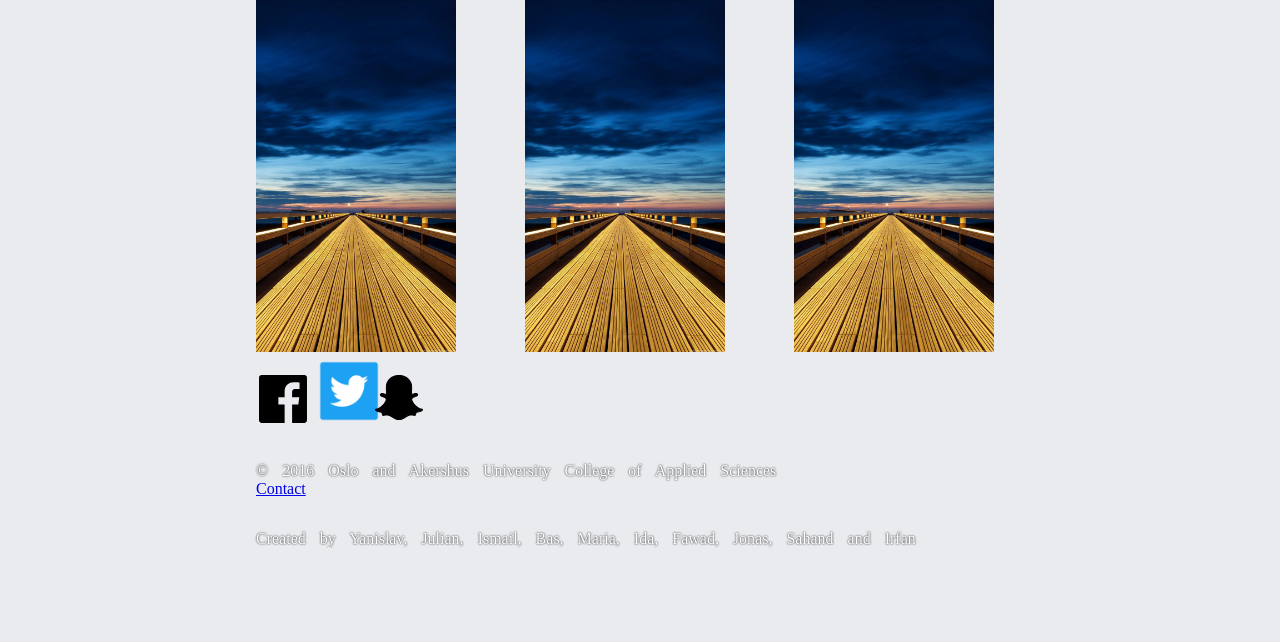
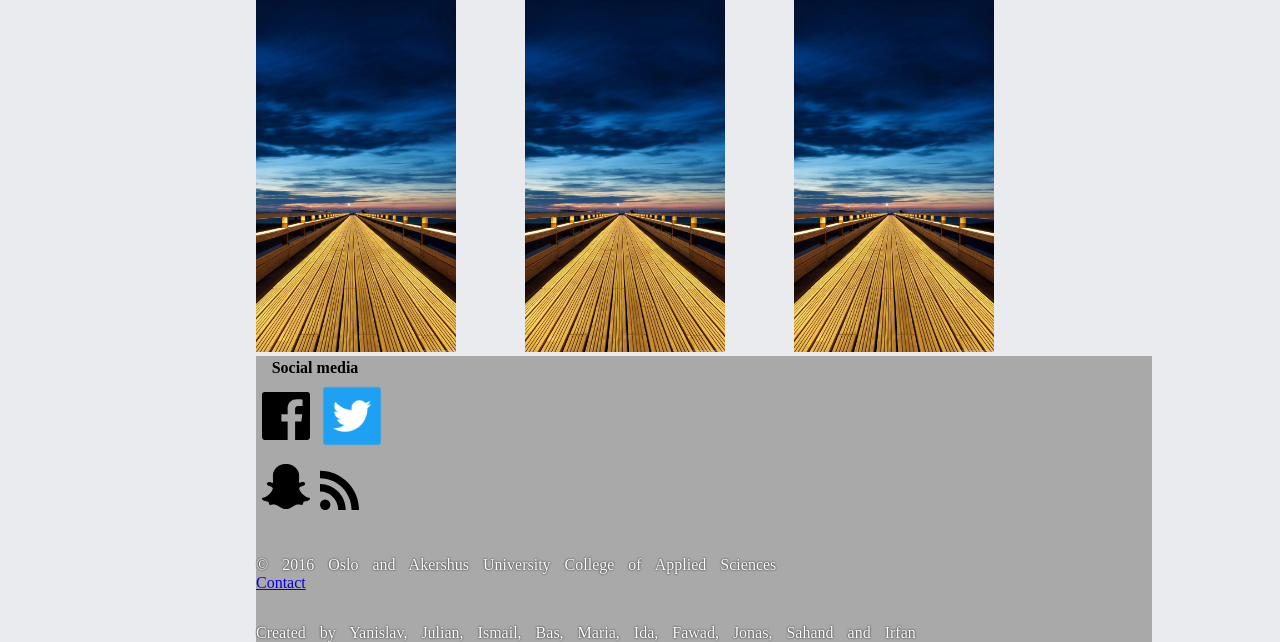
Before and after one commit to JulianSagen/MMOSCG, a plain HTML site: page index.html in a window 1280 px wide. Shown: the part 954-1596 px from the top of the page. Before the commit the page ends 1502 px from the top, so only its background shows below. Drawn offline with Linux system fonts and the light colour scheme.

Commit message:
changed backgroundcolor on footer and social media icons

```diff
--- a/index.html
+++ b/index.html
@@ -100,17 +100,42 @@
         <footer>
 
           <div id="Follow">
+
+            <table>
+              <tr>
+                <th colspan="2">Social media</th>
+              </tr>
+              <tr class="imgs">
+
+                <td>
                   <a class="SocialIcon" href="https://www.facebook.com/">
                   <img src="Images/social/facebookicon.svg"/>
                 </a>
+                </td>
+
+                <td>
                   <a class="SocialIcon" href="https://twitter.com/">
                     <img style="width: 4em" src="Images/social/twitterplaceholder.webp"/>
                   </a>
+                </td>
+
+              </tr>
+              <tr>
+
+                <td>
                   <a  href="https://snapchat.com/">
                     <img class="SocialIcon" src="Images/social/snapchaticon.svg"/>
                   </a>
-            <a href="https://plus.google.com/">
+                </td>
+
+                <td>
+                  <a  href="https://rss.com/">
+                    <img class="SocialIcon" src="Images/social/rssicon.svg"/>
                   </a>
+                </td>
+
+              </tr>
+            </table>
           </div>
 
           <div>
--- a/style.css
+++ b/style.css
@@ -141,9 +141,10 @@ p{
         display:flex;
         align-items: center;
     }
+    footer {
+      background-color: darkgrey;
     }
 
-}
 
 /* CSS-en under blir bare kjørt dersom device width er under 650px (mobil) */
 
```
Lines whose indentation alone changed are shown as unchanged.
